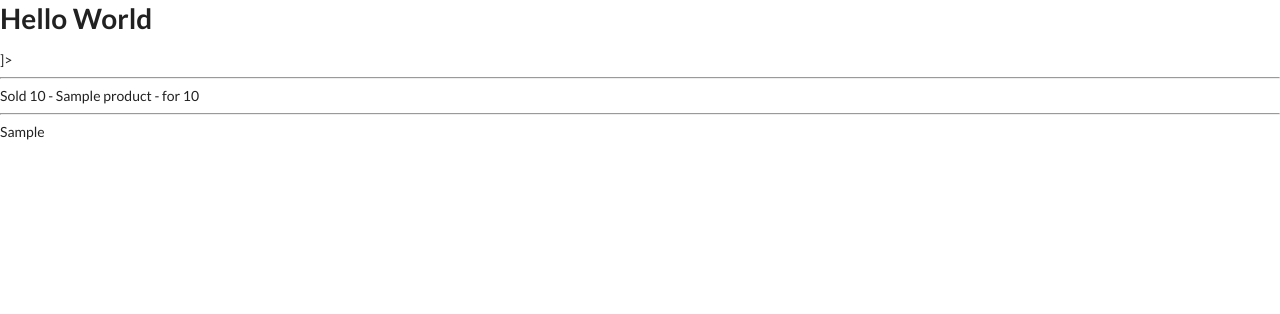
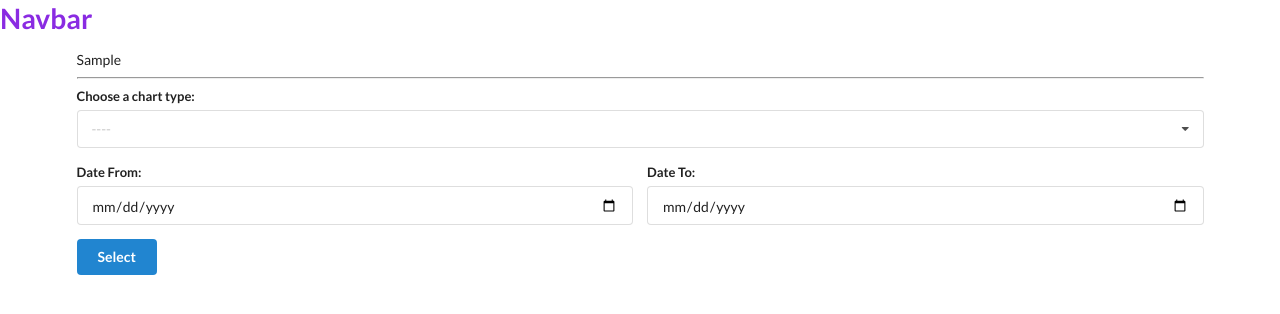
Before and after one commit to Fahad-Md-Kamal/python-learning, a Django app: template products/templates/products/main.html in a window 1280 px wide. Shown: the top 314 px of the page. Run offline with Django 3.2, Linux system fonts and the light colour scheme; tables that the repository leaves empty hold one stand-in row (values such as "Sample post"); the template is opened without the code that fills it: values that come from a table or form of the project are taken from there, most other values are stand-ins (such as "Sample title", 1, 10 or a date in 2020).

Commit message:
UI modification done for the system

```diff
--- a/products/templates/products/main.html
+++ b/products/templates/products/main.html
@@ -3,12 +3,39 @@
 {% block title %} Performance {% endblock title %}
 
 {% block content %}
-<h1>Hello World</h1>
-{{ products | safe }}
+{{ df | safe }}
 <hr>
-{{ purchase | safe }}
-<hr>
-{{ df | safe }}
+
+<div>
+    <form action="" method="POST" class="ui form">
+        {% csrf_token %}
+        <div class="three field">
+            <label>Choose a chart type: </label>
+            <div class="ui selection dropdown">
+                <input type="hidden" name="sales">
+                <i class="dropdown icon"></i>
+                <div class="default text">----</div>
+                <div class="menu">
+                    <div class="item" value="bar">Bar Plot</div>
+                    <div class="item" value="line">Line Plot</div>
+                    <div class="item" value="count">Count Plot</div>
+                </div>
+            </div>
+        </div>
+        <div class="two fields">
+            <div class="field">
+            <label>Date From: </label>
+            <input type="date" name="date_from">
+            </div>
+            <div class="field">
+            <label>Date To: </label>
+            <input type="date" name="date_to">
+            </div>
+        </div>
+        <button type="submit" class="ui primary button">Select</button>
+    </form>
+
+</div>
 
 {% endblock content %}
 
--- /dev/null
+++ b/static_project/main.js
@@ -0,0 +1,5 @@
+$(document).ready(function () {
+
+  $('.selection.dropdown')
+    .dropdown();
+})
--- /dev/null
+++ b/static_project/style.css
@@ -0,0 +1,3 @@
+h1 {
+    color:blueviolet;
+}
--- a/templates/base.html
+++ b/templates/base.html
@@ -1,19 +1,39 @@
+{% load static %}
 <!DOCTYPE html>
 <html lang="en">
+
 <head>
     <meta charset="UTF-8">
     <meta http-equiv="X-UA-Compatible" content="IE=edge">
     <meta name="viewport" content="width=device-width, initial-scale=1.0">
-    <script src="https://code.jquery.com/jquery-3.6.0.min.js" integrity="sha256-/xUj+3OJU5yExlq6GSYGSHk7tPXikynS7ogEvDej/m4=" crossorigin="anonymous"></script>
+
+    <!-- JQuery -->
+    <script src="https://code.jquery.com/jquery-3.6.0.min.js"
+        integrity="sha256-/xUj+3OJU5yExlq6GSYGSHk7tPXikynS7ogEvDej/m4=" crossorigin="anonymous"></script>
+
+    <!-- Custom CSS -->
+    <link rel="stylesheet" href="{% static 'style.css' %}" type="text/css">
 
     <!-- semantic UI -->
-    <link rel="stylesheet" href="https://cdnjs.cloudflare.com/ajax/libs/semantic-ui/2.4.1/semantic.min.css" integrity="sha512-8bHTC73gkZ7rZ7vpqUQThUDhqcNFyYi2xgDgPDHc+GXVGHXq+xPjynxIopALmOPqzo9JZj0k6OqqewdGO3EsrQ==" crossorigin="anonymous" referrerpolicy="no-referrer" />
-    <script src="https://cdnjs.cloudflare.com/ajax/libs/semantic-ui/2.4.1/semantic.min.js" integrity="sha512-dqw6X88iGgZlTsONxZK9ePmJEFrmHwpuMrsUChjAw1mRUhUITE5QU9pkcSox+ynfLhL15Sv2al5A0LVyDCmtUw==" crossorigin="anonymous" referrerpolicy="no-referrer"></script>
+    <link rel="stylesheet" href="https://cdnjs.cloudflare.com/ajax/libs/semantic-ui/2.4.1/semantic.min.css"
+        integrity="sha512-8bHTC73gkZ7rZ7vpqUQThUDhqcNFyYi2xgDgPDHc+GXVGHXq+xPjynxIopALmOPqzo9JZj0k6OqqewdGO3EsrQ=="
+        crossorigin="anonymous" referrerpolicy="no-referrer" />
+    <script src="https://cdnjs.cloudflare.com/ajax/libs/semantic-ui/2.4.1/semantic.min.js"
+        integrity="sha512-dqw6X88iGgZlTsONxZK9ePmJEFrmHwpuMrsUChjAw1mRUhUITE5QU9pkcSox+ynfLhL15Sv2al5A0LVyDCmtUw=="
+        crossorigin="anonymous" referrerpolicy="no-referrer"></script>
 
-    <title>DJ PD Proj {% block title %}{% endblock title %}</title>
+    <title>DJ PD Proj | {% block title %}{% endblock title %}</title>
 </head>
+
 <body>
-    {% block content %}
-    {% endblock content%}
+    {% include 'navbar.html' %}
+    <div class="ui container">
+        {% block content %}
+        {% endblock content%}
+    </div>
+
+
+    <script src="{% static 'main.js' %}"></script>
 </body>
+
 </html>
--- /dev/null
+++ b/templates/navbar.html
@@ -0,0 +1 @@
+<h1>Navbar</h1>
```
